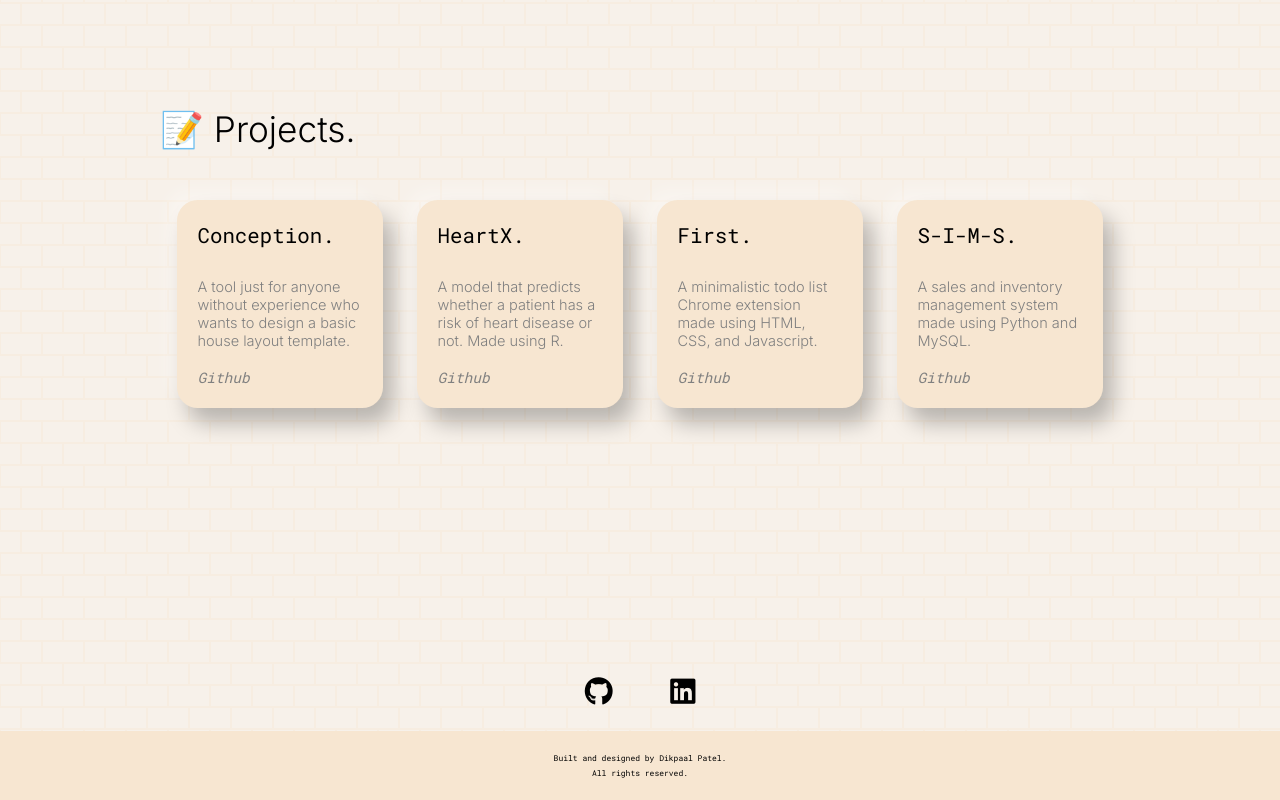
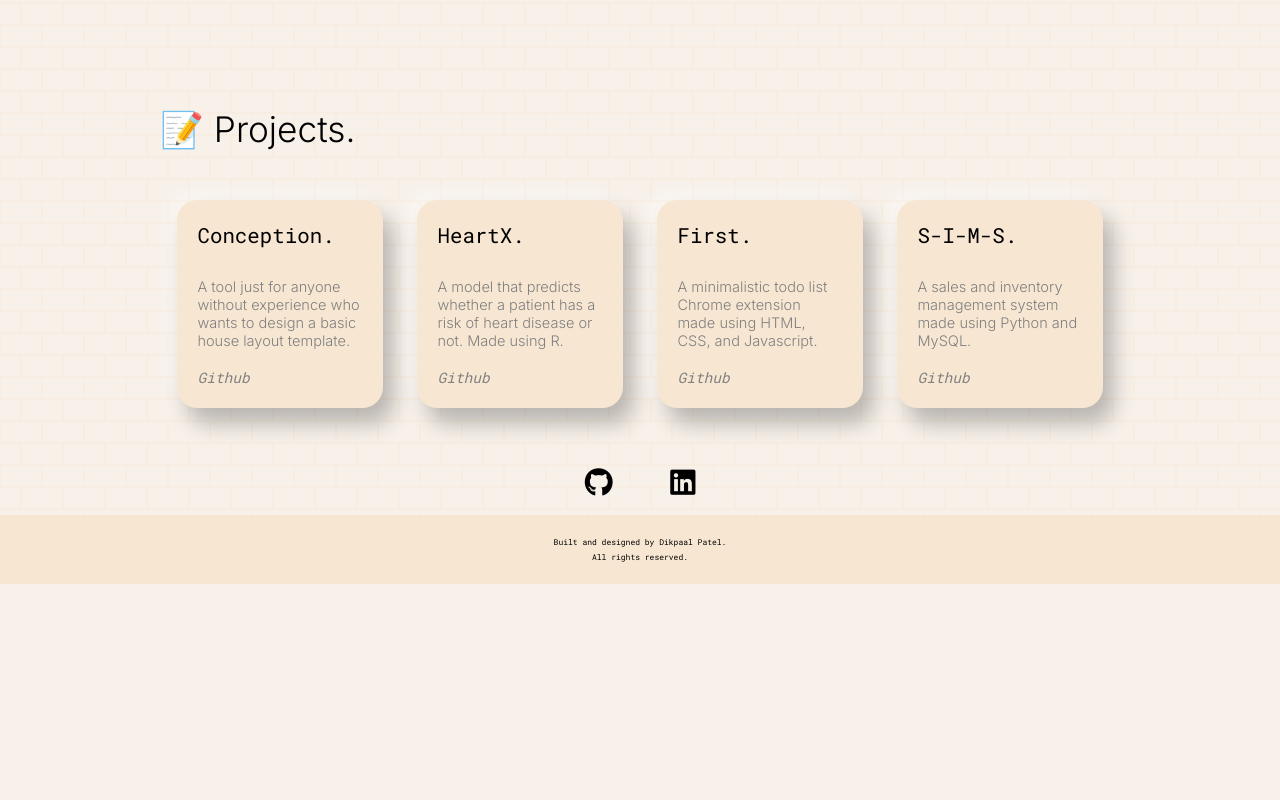
Before and after one commit to dikpaal/dikpaalpatel.com, a website: page index.html in a window 1280 px wide. Shown: the part 767-1567 px from the top of the page. After the commit the page ends 1351 px from the top, so only its background shows below. Drawn offline with nearby package versions, Linux system fonts and the light colour scheme; a web font is replaced by a local one.

Commit message:
fixed the socials css

```diff
--- a/css/mysocials.css
+++ b/css/mysocials.css
@@ -4,10 +4,12 @@
     width: 100%;
     max-width: 100%;
     display: flex;
-    height: 7.5em;
     justify-content: center;
     align-items: center;
     font-size: 1.8em;
+    padding-bottom: 0.5em;
+    position: absolute;
+    bottom: 1.5em;
 }
 
 
```
